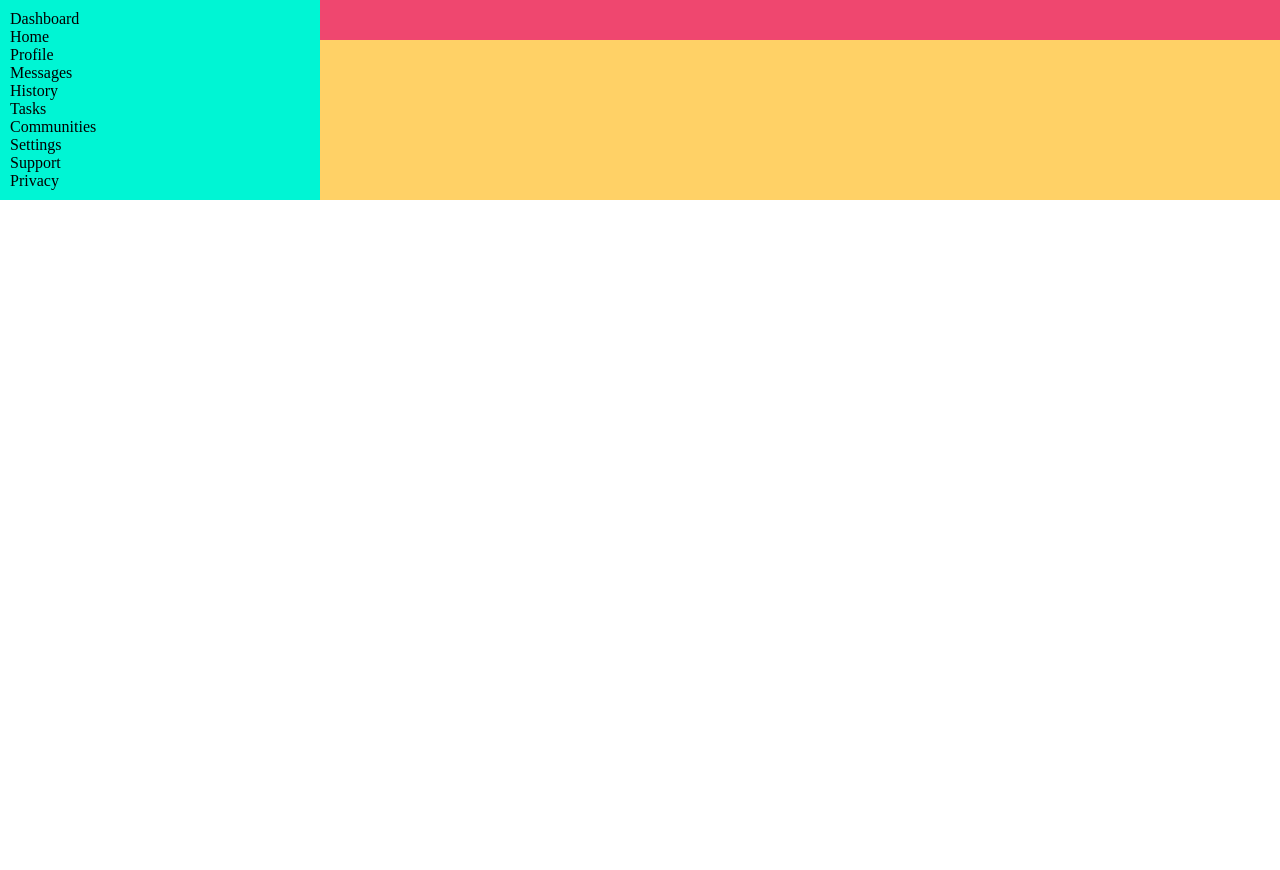
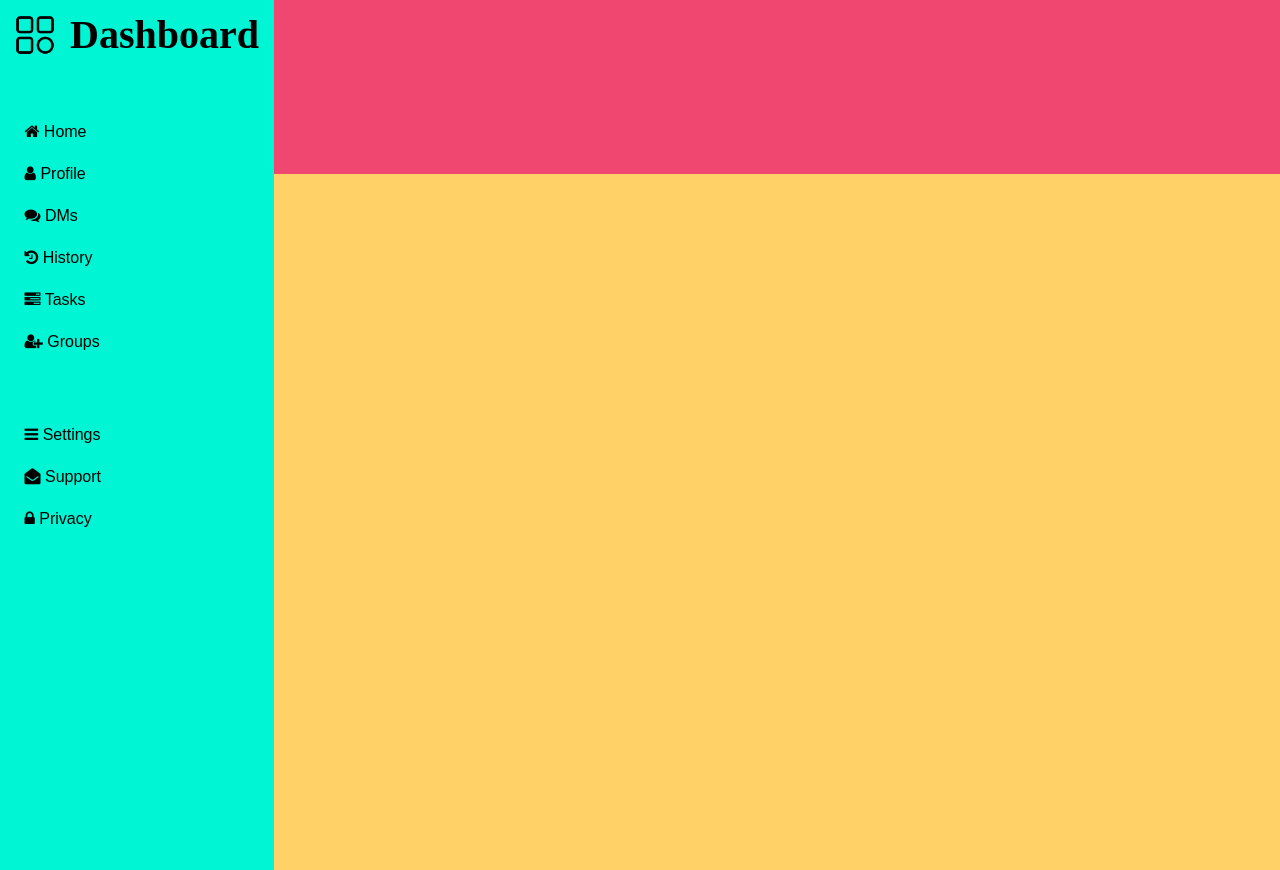
Before and after one commit to jjlagoutaris/admin-dashboard, a plain HTML site: page index.html in a window 1280 px wide. Before the commit the page ends 800 px from the top, so only its background shows below. Drawn offline with Linux system fonts and the light colour scheme.

Commit message:
styled the sidebar

```diff
--- a/index.html
+++ b/index.html
@@ -7,53 +7,38 @@
     <title>Admin Dashboard</title>
     <link rel="stylesheet" href="style.css">
     <link rel="shortcut icon" href="admin-icon.png" type="image/x-icon">
+    <link rel="stylesheet" href="https://cdnjs.cloudflare.com/ajax/libs/font-awesome/4.7.0/css/font-awesome.min.css">
 </head>
 <body>
     <div class="container">
         <div class="sidebar">
             <div class="sidebar-header">
                 <div class="sidebar-icon">
-
+                    <img src="main-icon.png" alt="main">
                 </div>
                 <div class="sidebar-title">
                     Dashboard
                 </div>
             </div>
             <div class="sidebar-main-menu">
-                <div class="sidebar-menu-option">
-                    Home
-                </div>
-                <div class="sidebar-menu-option">
-                    Profile
-                </div>
-                <div class="sidebar-menu-option">
-                    Messages
-                </div>
-                <div class="sidebar-menu-option">
-                    History
-                </div>
-                <div class="sidebar-menu-option">
-                    Tasks
-                </div>
-                <div class="sidebar-menu-option">
-                    Communities
-                </div>
+                <button class="btn"><i class="fa fa-home"></i> Home</button>
+                <button class="btn"><i class="fa fa-user"></i> Profile</button>
+                <button class="btn"><i class="fa fa-comments"></i> DMs</button>
+                <button class="btn"><i class="fa fa-history"></i> History</button>
+                <button class="btn"><i class="fa fa-tasks"></i> Tasks</button>
+                <button class="btn"><i class="fa fa-user-plus"></i> Groups</button>
             </div>
             <div class="sidebar-miscellaneous-menu">
-                <div class="sidebar-menu-option misc">
-                    Settings
-                </div>
-                <div class="sidebar-menu-option misc">
-                    Support
-                </div>
-                <div class="sidebar-menu-option misc">
-                    Privacy
-                </div>
+                <button class="btn"><i class="fa fa-bars"></i> Settings</button>
+                <button class="btn"><i class="fa fa-envelope-open"></i> Support</button>
+                <button class="btn"><i class="fa fa-lock"></i> Privacy</button>
             </div>
         </div>
         <div class="header">
+
         </div>
         <div class="main-content">
+
         </div>
     </div>
 </body>
--- a/style.css
+++ b/style.css
@@ -12,9 +12,12 @@ html{
     height: 100vh;
     width: 100vw;
 }
+
+/* Main sections */
+
 .container{
     display: grid;
-    grid-template-columns: 1fr 3fr;
+    grid-template-columns: 1fr 5fr;
     grid-template-rows: 1fr 4fr;
 }
 .header{
@@ -27,9 +30,54 @@ html{
     grid-column: 1 / 2;
     background-color: var(--sidebar-color);
     padding: 10px;
+
+}
+.sidebar-main-menu,
+.sidebar-miscellaneous-menu{
+    display: flex;
+    flex-direction: column;
+    align-items: flex-start;
+    padding-left: 1%;
+    margin-top: 20%;
+}
+.sidebar-header{
+    display: flex;
+    flex-direction: row;
+    justify-content: space-around;
+    height: 50px;
+    width: 100%;
+    padding: 5px;
+}
+.sidebar-icon img{
+    height: 100%;
+}
+.sidebar-header .sidebar-title{
+    line-height: 100%;
+    font-size: 40px;
+    font-weight: 900;
+    color: black;
+    margin-left: 15px;
+}
+.sidebar-miscellaneous-menu{
+    margin-bottom: 40vh;
 }
 .main-content{
     grid-row: 2 / -1;
     grid-column: 2 / -1;
     background-color: var(--main-content-color);
 }
+
+/* Button styling */
+
+.btn{
+    background-color: var(--sidebar-color);
+    border: none;
+    color: black;
+    padding: 12px;
+    font-size: 16px;
+    cursor: pointer;
+}
+
+.btn:hover{
+    background-color: royalblue;
+}
```
Also changed, not shown: main-icon.png (added).
